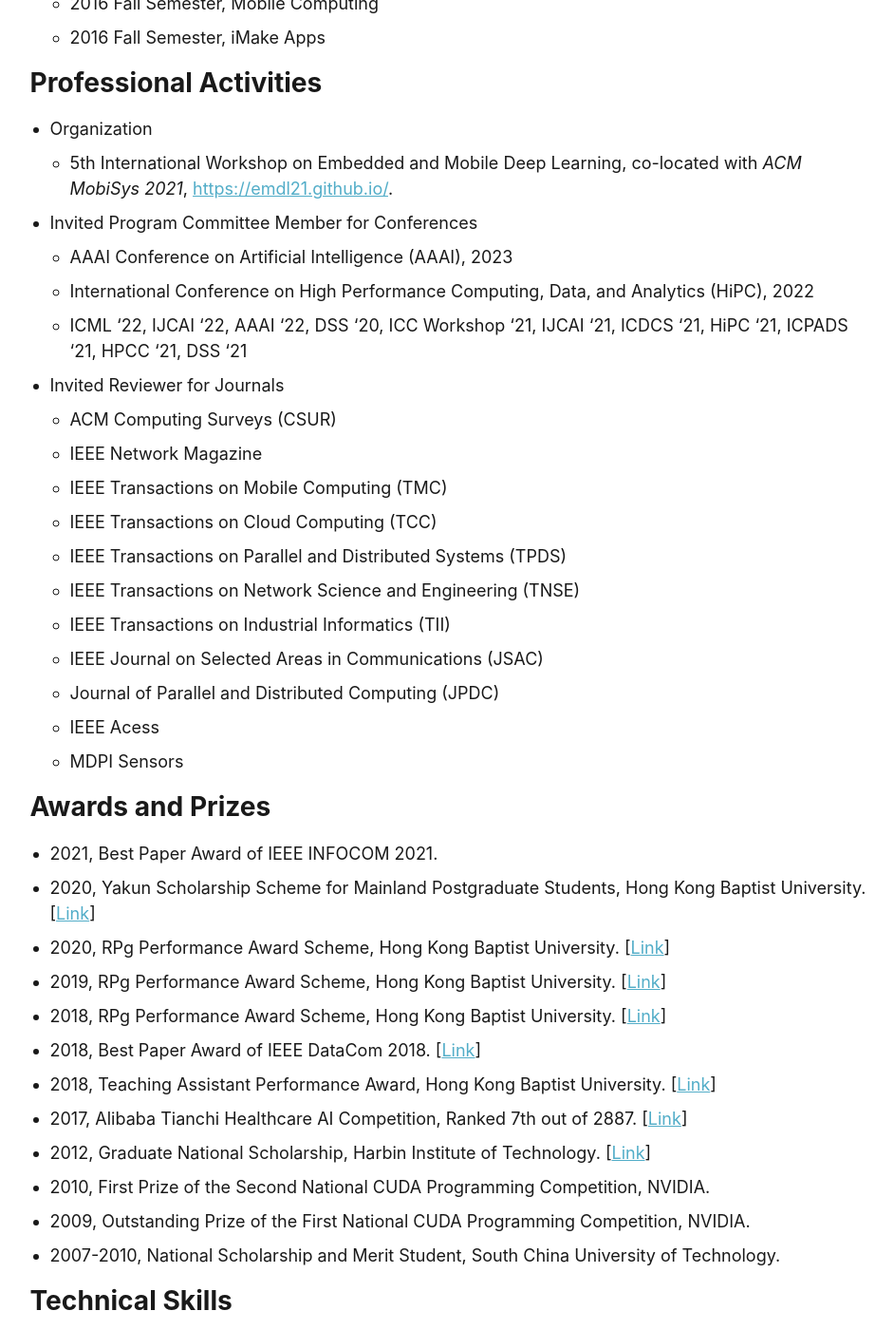
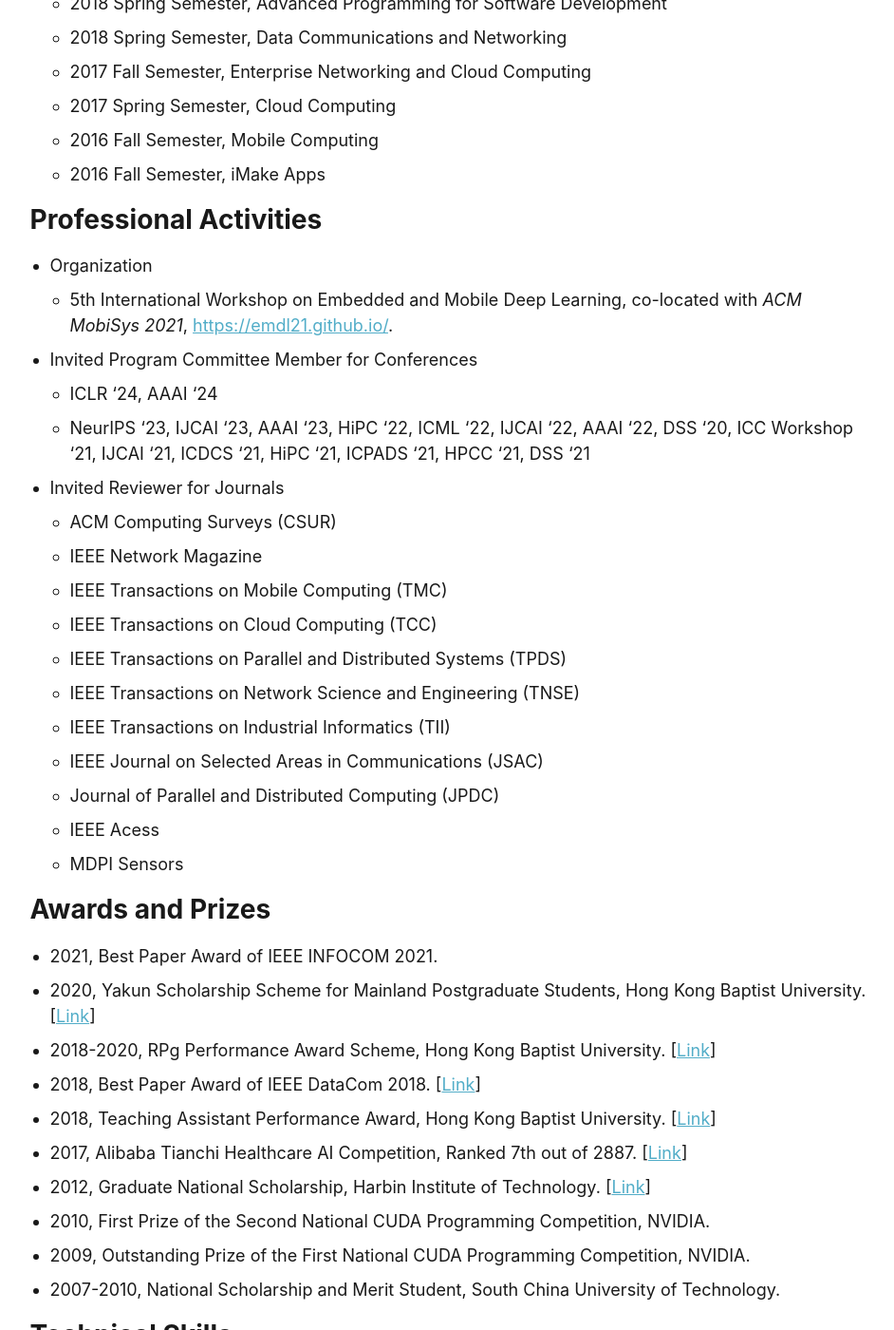
Before and after one commit to shaohuais/shaohuais.github.io, a Jekyll site: the page built from about.md, in a window 1280 px wide and 1400 px high, scrolled down 2695 px. Shown: the whole window at 95% size, without its empty margins (164-1106 px from the left). Built offline with Jekyll 4.4.1, drawn with Linux system fonts in a browser that asks for light colours; some of the changed text lies outside the part shown.

Commit message:
revise aboutme

```diff
--- a/about.md
+++ b/about.md
@@ -71,9 +75,8 @@ Professional Activities
 - Organization
     - 5th International Workshop on Embedded and Mobile Deep Learning, co-located with *ACM MobiSys 2021*, [https://emdl21.github.io/](https://emdl21.github.io/).
 - Invited Program Committee Member for Conferences
-    - AAAI Conference on Artificial Intelligence (AAAI), 2023
-    - International Conference on High Performance Computing, Data, and Analytics (HiPC), 2022
-    - ICML '22, IJCAI '22, AAAI '22, DSS '20, ICC Workshop '21, IJCAI '21, ICDCS '21, HiPC '21, ICPADS '21, HPCC '21, DSS '21
+    - ICLR '24, AAAI '24
+    - NeurIPS '23, IJCAI '23, AAAI '23, HiPC '22, ICML '22, IJCAI '22, AAAI '22, DSS '20, ICC Workshop '21, IJCAI '21, ICDCS '21, HiPC '21, ICPADS '21, HPCC '21, DSS '21
 - Invited Reviewer for Journals
     - ACM Computing Surveys (CSUR)
     - IEEE Network Magazine
@@ -91,9 +94,7 @@ Awards and Prizes
 ======
 - 2021, Best Paper Award of IEEE INFOCOM 2021.
 - 2020, Yakun Scholarship Scheme for Mainland Postgraduate Students, Hong Kong Baptist University. \[[Link](https://www.comp.hkbu.edu.hk/v1/?pid=48)\]
-- 2020, RPg Performance Award Scheme, Hong Kong Baptist University. \[[Link](https://www.comp.hkbu.edu.hk/v1/?pid=48)\]
-- 2019, RPg Performance Award Scheme, Hong Kong Baptist University. \[[Link](https://www.comp.hkbu.edu.hk/v1/?pid=48)\]
-- 2018, RPg Performance Award Scheme, Hong Kong Baptist University. \[[Link](https://www.comp.hkbu.edu.hk/v1/?pid=48)\]
+- 2018-2020, RPg Performance Award Scheme, Hong Kong Baptist University. \[[Link](https://www.comp.hkbu.edu.hk/v1/?pid=48)\]
 - 2018, Best Paper Award of IEEE DataCom 2018. \[[Link](https://www.comp.hkbu.edu.hk/v1/?page=std_ach&id=117&ach)\]
 - 2018, Teaching Assistant Performance Award, Hong Kong Baptist University. \[[Link](https://www.comp.hkbu.edu.hk/v1/?pid=48)\]
 - 2017, Alibaba Tianchi Healthcare AI Competition, Ranked 7th out of 2887. \[[Link](https://tianchi.aliyun.com/competition/entrance/231601/rankingList?lang=en-us)\]
```
Also changed, not shown: other parts of about.md (+4 -0 lines).
